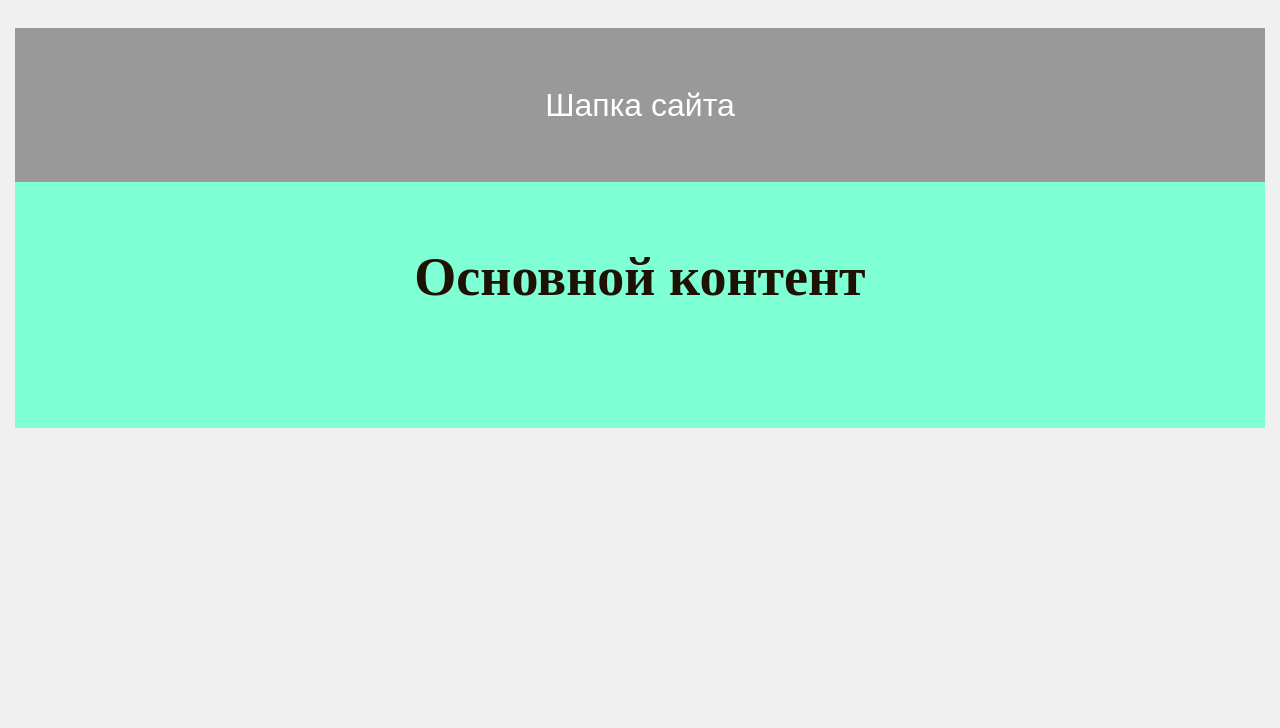
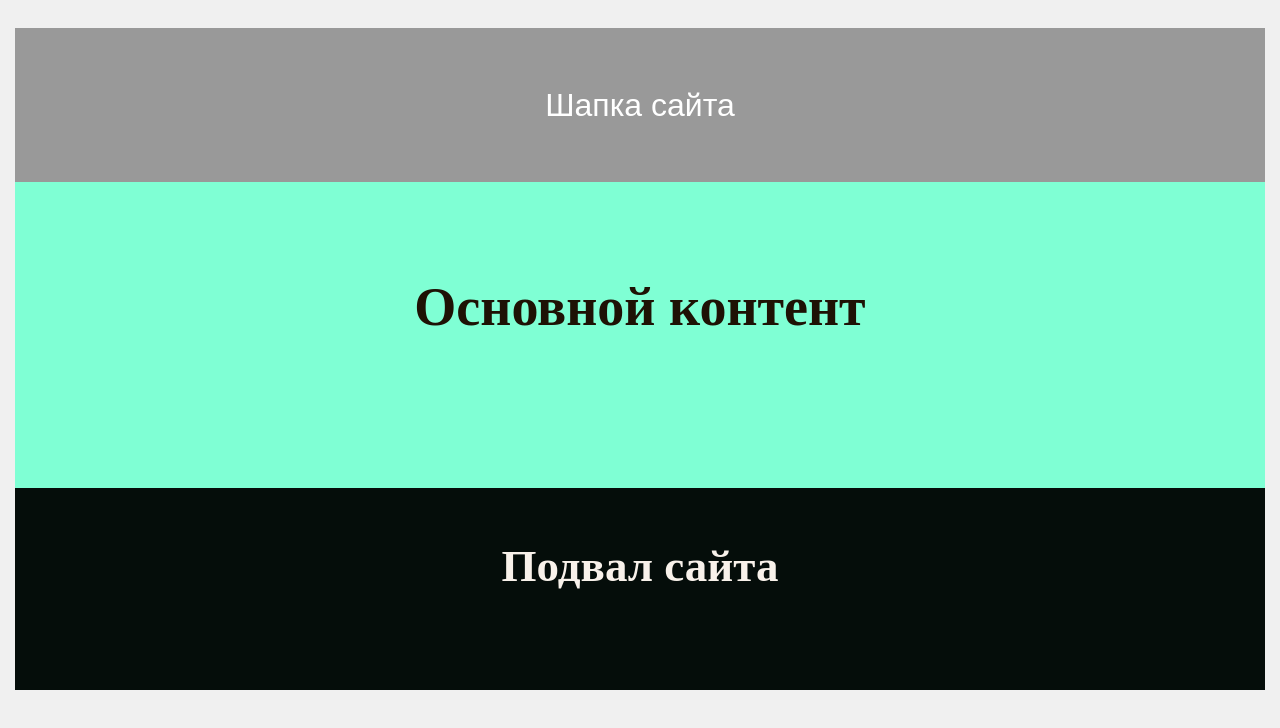
Before and after one commit to Lenar902/remote-test, a plain HTML site: page index.html in a window 1280 px wide. Drawn offline with Linux system fonts and the light colour scheme.

Commit message:
add footer

```diff
--- a/css/main.css
+++ b/css/main.css
@@ -38,10 +38,19 @@ h1 {
 }
 
 .main {
-  padding: 50px;
+  padding: 80px;
   text-align: center;
   background-color: aquamarine;
   color:rgb(30, 18, 5);
   font-family: serif;
   font-size: 36px;
 }
+
+.footer {
+  padding: 40px;
+  text-align: center;
+  background-color: rgb(5, 13, 10);
+  color:rgb(248, 241, 234);
+  font-family: serif;
+  font-size: 30px;
+}
--- a/index.html
+++ b/index.html
@@ -17,5 +17,9 @@
             <h2>Основной контент</h2>
        </main>
 
+       <div class="footer">
+            <h2>Подвал сайта</h2>
+       </div>
+
     </body>
 </html>
```
